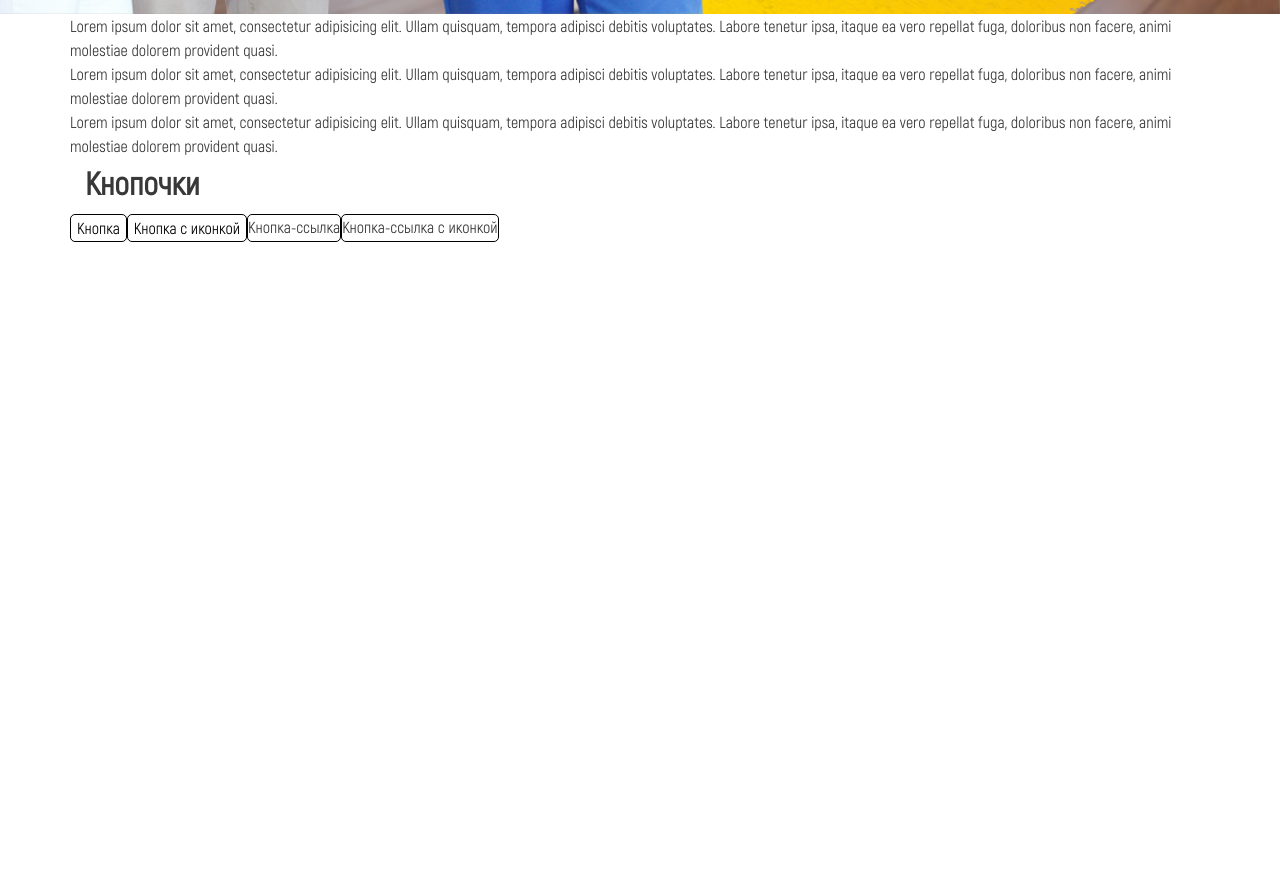
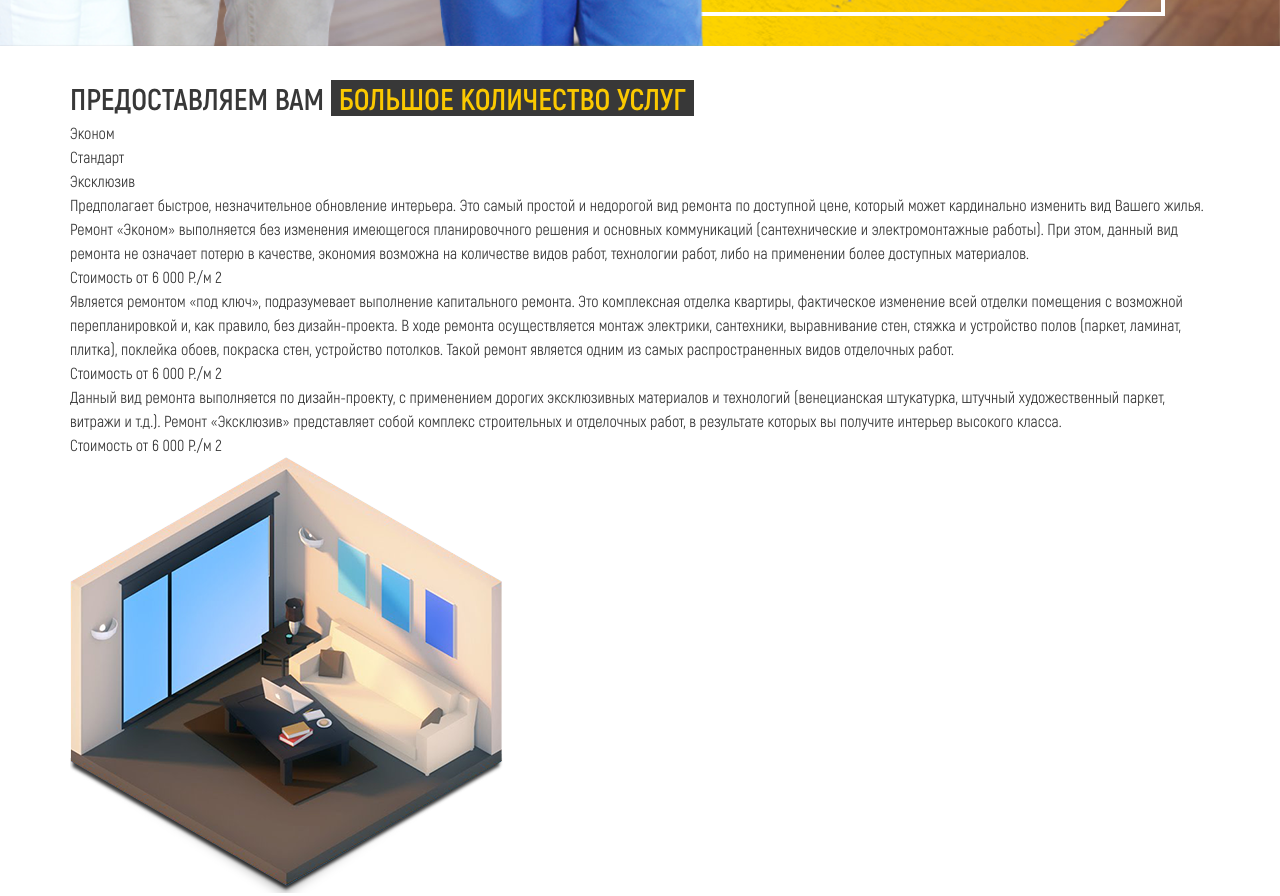
Before and after one commit to monmartius/landingpage, a website built with webpack: page src/index.html in a window 1280 px wide. Shown: the part 797-1693 px from the top of the page. Before the commit the page ends 1039 px from the top, so only its background shows below. Built offline with nearby package versions, Linux system fonts and the light colour scheme.

Commit message:
Services section start

```diff
--- a/src/assets/scss/styles.scss
+++ b/src/assets/scss/styles.scss
@@ -72,6 +72,7 @@ body{
 
 $base-color: #fbc900;
 $base-bg-color: #383838;
+$inverse-color: #383838;
 
 
 
@@ -355,10 +356,38 @@ section.aside-menu{
 
 
 
+section{
+
+	padding-top: 30px;
+	padding-bottom: 30px;
+}
 
 
 
+section.first-screen{
 
+	padding-top: 0;
+	padding-bottom: 0;
+}
+
+
+.section-title{
+
+	font-family: "akrobatBold";
+	font-size: 30px;
+
+	text-transform: uppercase;
+}
+
+.section-title-text{}
+
+.section-title-text_inverse{
+
+	background-color: $inverse-color;
+	color: $base-color;
+	padding-left: 8px;
+	padding-right: 8px;
+}
 
 
 .first-screen{
--- a/src/index.html
+++ b/src/index.html
@@ -40,7 +40,7 @@
 
 				</div>
 
-		 		<a href = "#" class="callback__btn"> Обратный звонок </a>
+		 		<a href = "#" class="btn callback__btn"> Обратный звонок </a>
 
 			</div>
 
@@ -134,6 +134,105 @@
 
 </section>
 
+
+<section class="services">
+
+	<div class="container">
+		<div class="row">
+
+
+			<div class="section-title services-title">
+
+				<span class="section-title-text section-title-text_sevice">предоставляем вам</span>
+				<span class="section-title-text section-title-text_inverse section-title-text_sevice">большое количество услуг</span>
+
+			</div>
+
+			<div class="services-tabs-wrapper" data-tabs="services">
+
+				<div class="services-tabs-panel" data-tabs-panel="services">
+
+					<div class="services-tabs-panel-item" data-tabs-id="econom">Эконом</div>
+					<div class="services-tabs-panel-item" data-tabs-id="standart">Стандарт</div>
+					<div class="services-tabs-panel-item" data-tabs-id="exclusive">Эксклюзив</div>
+
+				</div>
+
+				<div class="services-tabs-container" data-tabs-container = "services">
+
+					<div class="services-tabs-item" data-tabs-id = "econom">
+
+						<div class="services-tabs-item__text">
+							Предполагает быстрое, незначительное обновление интерьера. Это самый простой и недорогой вид ремонта по доступной цене, который может кардинально изменить вид Вашего жилья. Ремонт «Эконом» выполняется без изменения имеющегося планировочного решения и основных коммуникаций (сантехнические и электромонтажные работы). При этом, данный вид ремонта не означает потерю в качестве, экономия возможна на количестве видов работ, технологии работ, либо на применении более доступных материалов.
+						</div>
+
+						<div class="services-tabs-item-cost">
+							Стоимость от <span class="services-tabs-item-cost-price">6 000</span> Р./м 2
+						</div>
+
+					</div>
+
+					<div class="services-tabs-item" data-tabs-id = "standart">
+
+						<div class="services-tabs-item__text">
+
+							Является ремонтом «под ключ», подразумевает выполнение капитального ремонта. Это комплексная отделка квартиры, фактическое изменение всей отделки помещения с возможной перепланировкой и, как правило, без дизайн-проекта. В ходе ремонта осуществляется монтаж электрики, сантехники, выравнивание стен, стяжка и устройство полов (паркет, ламинат, плитка), поклейка обоев, покраска стен, устройство потолков. Такой ремонт является одним из самых распространенных видов отделочных работ.
+
+						</div>
+
+						<div class="services-tabs-item-cost">
+							Стоимость от <span class="services-tabs-item-cost-price">6 000</span> Р./м 2
+						</div>
+
+
+					</div>
+
+					<div class="services-tabs-item" data-tabs-id = "exclusive">
+
+						<div class="services-tabs-item__text">
+
+							Данный вид ремонта выполняется по дизайн-проекту, с применением дорогих эксклюзивных материалов и технологий (венецианская штукатурка, штучный художественный паркет, витражи и т.д.). Ремонт «Эксклюзив» представляет собой комплекс строительных и отделочных работ, в результате которых вы получите интерьер высокого класса.
+
+						</div>
+
+						<div class="services-tabs-item-cost">
+							Стоимость от <span class="services-tabs-item-cost-price">6 000</span> Р./м 2
+						</div>
+
+						<div class="services-tabs-item-image">
+							<img src="assets/images/flat4.png" alt="">
+						</div>
+
+					</div>
+
+				</div>
+
+
+			</div>
+
+
+    Без предоплаты
+
+    Технический надзор
+
+    Гарантия 3 года
+
+	Посмотреть прайс лист
+
+
+		</div>
+	</div>
+
+</section>
+
+
+
+
+
+
+
+
+
 <div class="container">
 	<div class="row">
 
@@ -156,5 +255,7 @@
 	</div>
 </div>
 
+
+
 </body>
 </html>
```
Also changed, not shown: src/assets/images/flat3.png (added), src/assets/images/flat4.png (added).
